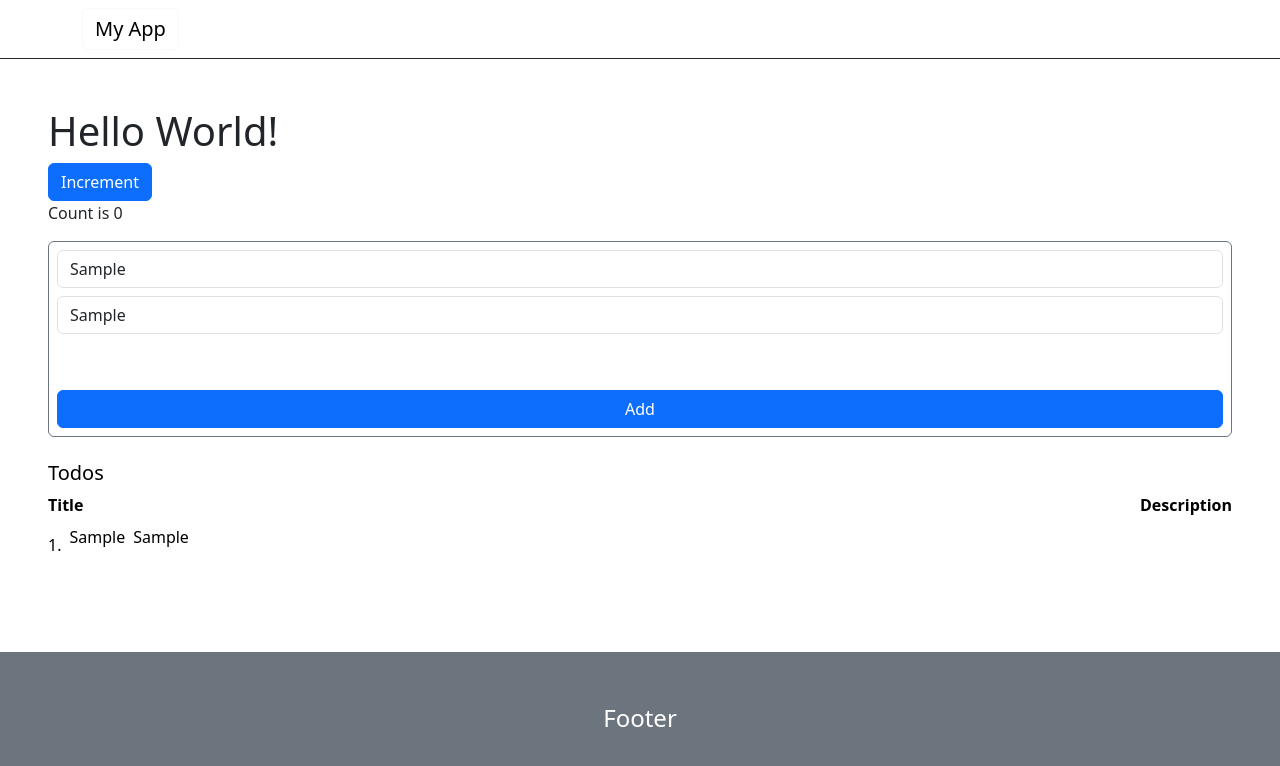
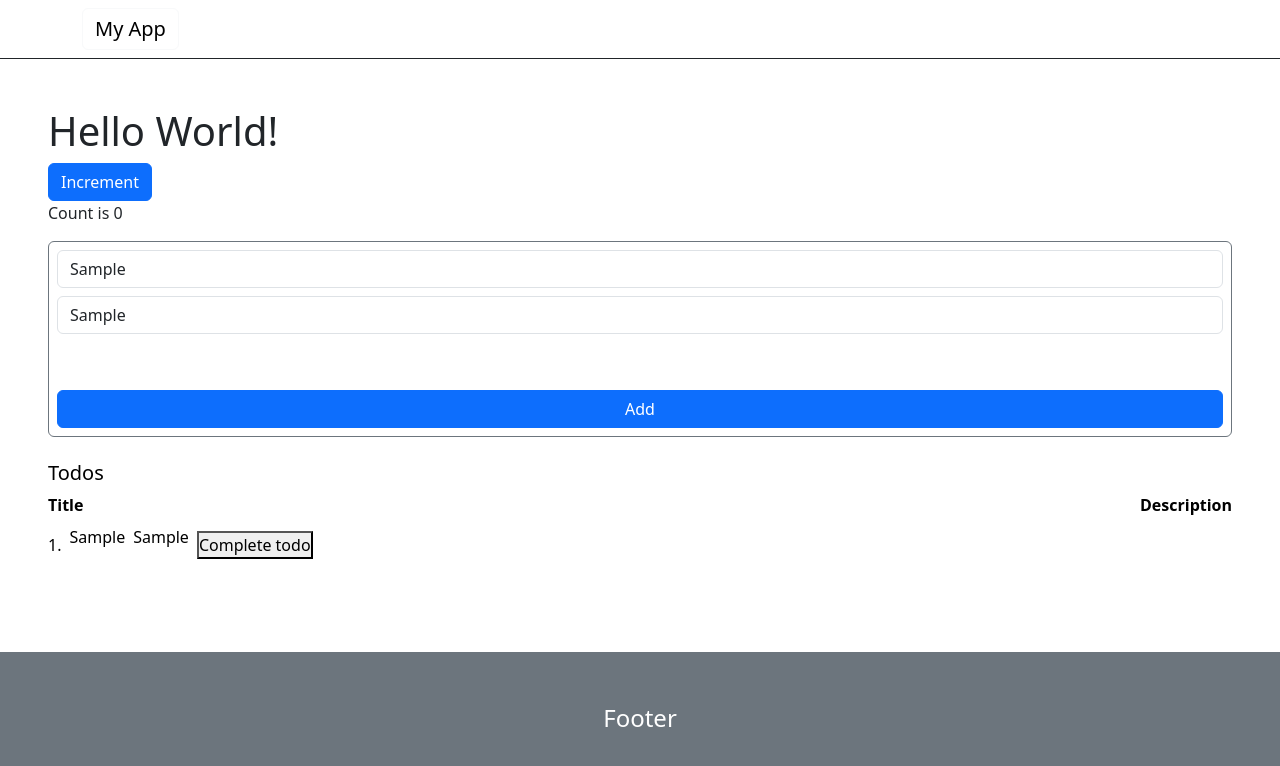
Before and after one commit to piotr-konczyk/angular-first-project, an Angular app: page / in a window 1280 px wide. Both pictures are taken after typing "Sample", "Sample" into the empty fields and a click on the button "Add". Shown: the top 766 px of the page. Built offline with nearby package versions, Linux system fonts and the light colour scheme.

Commit message:
fix: fixed a minor bug

```diff
--- a/src/app/todo-list/todo-list.component.html
+++ b/src/app/todo-list/todo-list.component.html
@@ -17,6 +17,7 @@
         <span>{{ i + 1}}.</span>
         <p>{{ todo.title }}</p>
         <p>{{ todo.description }}</p>
+        <button>Complete todo</button>
       }
     </div>
   </div>
```
